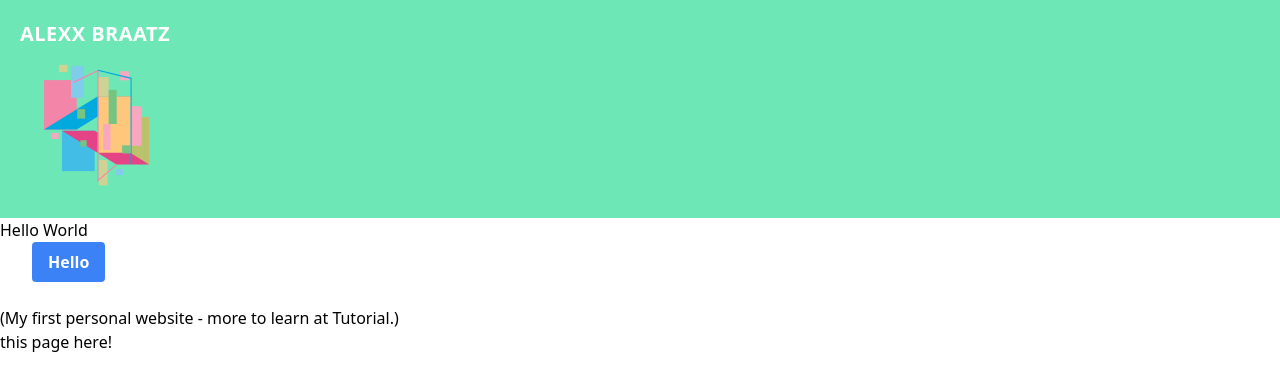
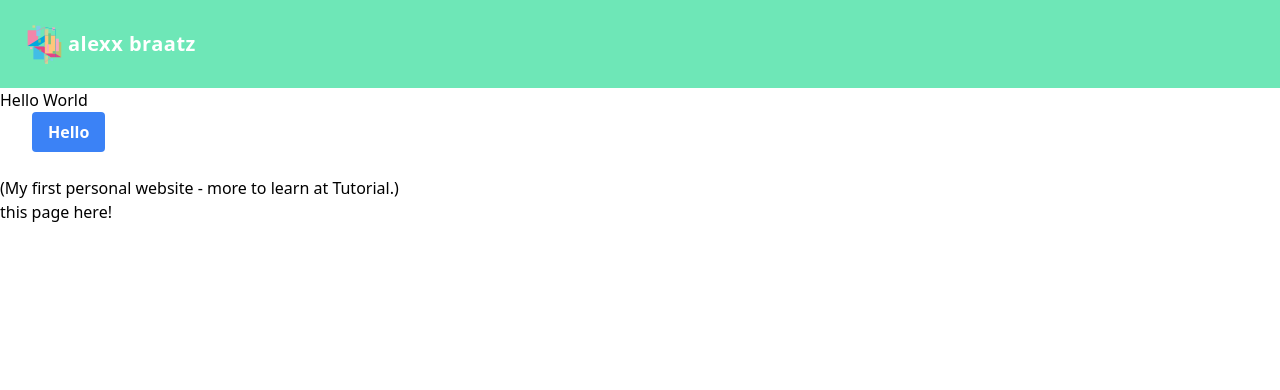
Before and after one commit to alexbraatz/home_base, a Next.js app: page / in a window 1280 px wide. Shown: the top 390 px of the page. Built offline with nearby package versions, Linux system fonts and the light colour scheme.

Commit message:
can live with this logo

```diff
--- a/components/Navbar.jsx
+++ b/components/Navbar.jsx
@@ -7,17 +7,18 @@ export const Navbar = () => {
 			<nav className='flex items center flex-wrap bg-green-300 p-3 '>
 				<Link href='/'>
 					<a className='inline-flex items-center p-2 mr-4 '>
-						<span className='text-xl text-white font-bold uppercase tracking-wide'>
-							Alexx Braatz
+
 								<svg
-									viewBox='0 0 200 200'
+									viewBox='0 0 24 24'
 									xmlns='http://www.w3.org/2000/svg'
-									className='h-22 w-22 mr-0'
+									className='h-12 w-12 mr-0'
 								>
 									<Logo />
 								</svg>
+								<span className='text-xl text-white font-bold lowercase tracking-wide'>
+									Alexx Braatz
+								</span>
 
-						</span>
 					</a>
 				</Link>
 
```
